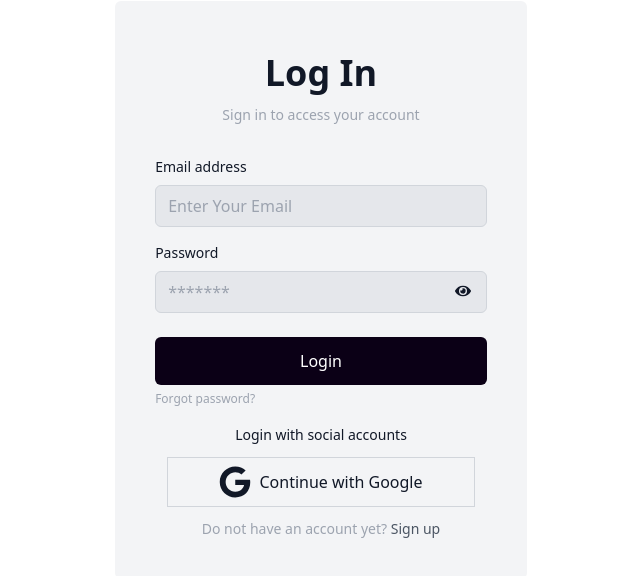
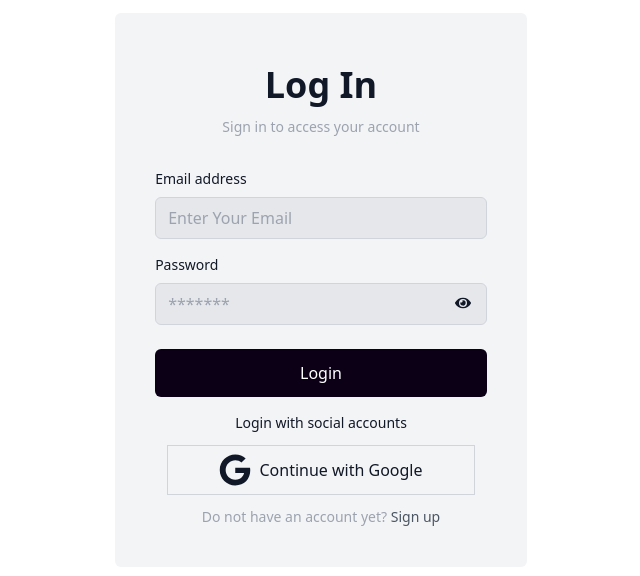
Before and after one commit to abdurrahmanrahat/Assignment-12-client, a React (Vite) app: page /login in a window 1280 px wide. Shown: the part 110-686 px from the top of the page, without its empty margins (319-959 px from the left). Built offline with nearby package versions, Linux system fonts and the light colour scheme.

Commit message:
Password validation with redax worked

```diff
--- a/src/Pages/Login/Login.jsx
+++ b/src/Pages/Login/Login.jsx
@@ -68,11 +68,7 @@ const Login = () => {
                         <input className='bg-[#0B0016] w-full rounded-md py-3 text-white' type="submit" value="Login" />
                     </div>
                 </form>
-                <div className='space-y-1'>
-                    <button className='text-xs hover:underline hover:text-rose-500 text-gray-400'>
-                        Forgot password?
-                    </button>
-                </div>
+
                 <div className='flex items-center pt-4 space-x-1'>
                     <div className='flex-1 h-px sm:w-16 dark:bg-gray-700'></div>
                     <p className='px-3 text-sm dark:text-gray-400'>
--- a/src/Pages/Login/Register.jsx
+++ b/src/Pages/Login/Register.jsx
@@ -108,10 +108,13 @@ const Register = () => {
                                 id='password'
                                 // ref={passwordRef}
                                 placeholder='*******'
-                                {...register("password", { required: true, maxLength: 80 })}
+                                {...register("password", { required: true, minLength: 6, pattern: /(?=.*?[A-Z])(?=.*?[a-z])(?=.*?[#?!@$%^&*-])/ })}
                                 className='w-full px-3 py-2 border rounded-md border-gray-300 focus:outline-[#0B0016] bg-gray-200 text-gray-900'
                             />
                             {errors.password?.type === 'required' && <p className="text-red-600 text-xl">Provide your Password</p>}
+                            {errors.password?.type === 'minLength' && <p className='text-red-600'>Password must be 6 characters</p>}
+                            {errors.password?.type === 'pattern' && <p className='text-red-600'>Password must have one uppercase, lowercase & symbol</p>}
+
                             <span className="absolute top-10 right-4 z-10 cursor-pointer">{toggleIcon}</span>
                         </div>
 
@@ -141,11 +144,7 @@ const Register = () => {
                         <input className='bg-[#0B0016] w-full rounded-md py-3 text-white' type="submit" value="Sign Up" />
                     </div>
                 </form>
-                <div className='space-y-1'>
-                    <button className='text-xs hover:underline hover:text-rose-500 text-gray-400'>
-                        Forgot password?
-                    </button>
-                </div>
+
                 <div className='flex items-center pt-4 space-x-1'>
                     <div className='flex-1 h-px sm:w-16 dark:bg-gray-700'></div>
                     <p className='px-3 text-sm dark:text-gray-400'>
```
